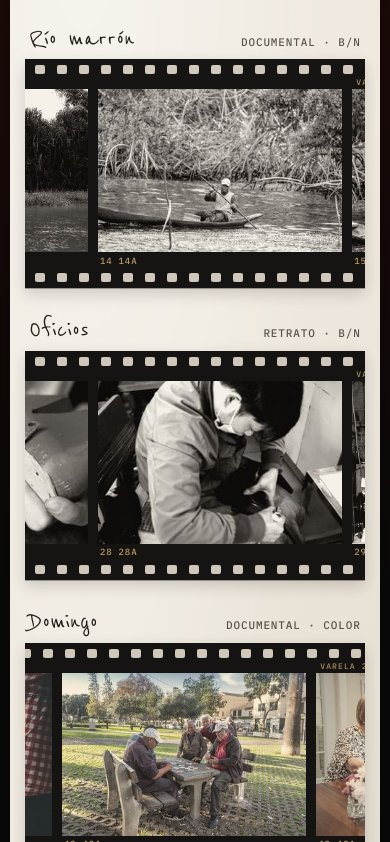
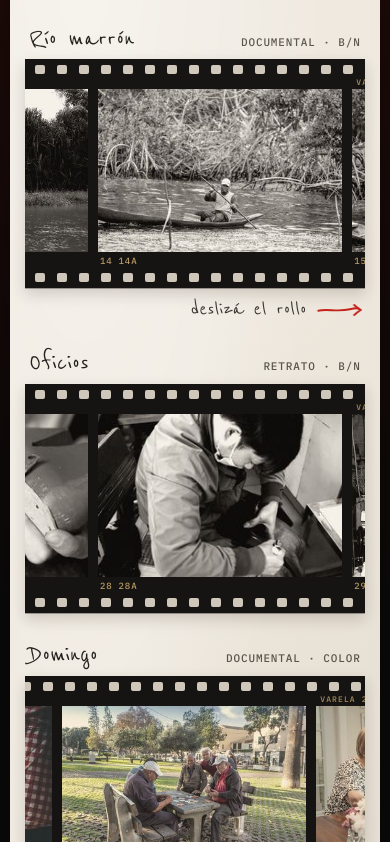
Before and after one commit to sooma-works/portfolio1, a React (Vite) app: page / in a window 390 px wide. Shown: the part 1111-1953 px from the top of the page. Built offline with nearby package versions, Linux system fonts and the light colour scheme.

Commit message:
Sumar la indicación de deslizar los rollos en mobile
Co-Authored-By: Claude Opus 5.5 <noreply@anthropic.com>

```diff
--- a/src/components/ContactSheet.jsx
+++ b/src/components/ContactSheet.jsx
@@ -1,4 +1,4 @@
-import { useEffect, useRef, useState } from 'react'
+import { useCallback, useEffect, useRef, useState } from 'react'
 import { series } from '../data/series'
 import { pencilLoop } from '../lib/pencil'
 import { hasFinePointer, prefersReducedMotion } from '../lib/motion'
@@ -9,7 +9,7 @@ import { ShutterLink } from './Shutter'
 const COPIES = 3
 const DRIFT = 12 // px por segundo
 
-function useEndlessStrip(ref, direction, active) {
+function useEndlessStrip(ref, direction, active, onUserScroll) {
   useEffect(() => {
     // Se arma recién cuando la tira está por aparecer: medirla antes fuerza el
     // layout de toda la página justo mientras carga.
@@ -19,6 +19,10 @@ function useEndlessStrip(ref, direction, active) {
     // En pantallas táctiles el rollo no avanza solo: el dedo manda.
     const drifts = hasFinePointer() && !prefersReducedMotion()
     let pos = 0
+    let lastInput = -Infinity
+    const markInput = () => {
+      lastInput = performance.now()
+    }
     let paused = false
     let visible = false
     let resumeTimer = 0
@@ -43,6 +47,9 @@ function useEndlessStrip(ref, direction, active) {
       // Si el scroll quedó donde lo dejamos nosotros, no lo hizo la persona.
       if (Math.abs(el.scrollLeft - Math.round(pos)) <= 1) return
       pos = el.scrollLeft
+      // Solo cuenta como "lo deslizó" si hubo un gesto real hace poco (el imán
+      // y los saltos del rollo infinito también mueven el scroll).
+      if (performance.now() - lastInput < 1500) onUserScroll?.()
       window.clearTimeout(settleTimer)
       settleTimer = window.setTimeout(recenter, 180)
     }
@@ -96,6 +103,9 @@ function useEndlessStrip(ref, direction, active) {
     ro.observe(el)
 
     el.addEventListener('scroll', onScroll, { passive: true })
+    el.addEventListener('touchmove', markInput, { passive: true })
+    el.addEventListener('wheel', markInput, { passive: true })
+    el.addEventListener('pointerdown', markInput)
     el.addEventListener('scrollend', onScrollEnd)
     el.addEventListener('pointerenter', onEnter)
     el.addEventListener('pointerleave', onLeave)
@@ -112,6 +122,9 @@ function useEndlessStrip(ref, direction, active) {
       io.disconnect()
       ro.disconnect()
       el.removeEventListener('scroll', onScroll)
+      el.removeEventListener('touchmove', markInput)
+      el.removeEventListener('wheel', markInput)
+      el.removeEventListener('pointerdown', markInput)
       el.removeEventListener('scrollend', onScrollEnd)
       el.removeEventListener('pointerenter', onEnter)
       el.removeEventListener('pointerleave', onLeave)
@@ -120,7 +133,7 @@ function useEndlessStrip(ref, direction, active) {
       el.removeEventListener('focusin', onFocusIn)
       el.removeEventListener('focusout', onFocusOut)
     }
-  }, [ref, direction, active])
+  }, [ref, direction, active, onUserScroll])
 }
 
 // Con el dedo no hay hover: al tocar un fotograma, el lápiz lo marca y
@@ -130,7 +143,7 @@ const markThenGo = (e) => {
   e.currentTarget.classList.add('is-marked')
 }
 
-function Strip({ s, index }) {
+function Strip({ s, index, hint, onUserScroll }) {
   const frames = [s.cover, ...s.photos]
   const firstFrame = 12 + index * 14
   const scroller = useRef(null)
@@ -151,7 +164,42 @@ function Strip({ s, index }) {
     io.observe(scroller.current)
     return () => io.disconnect()
   }, [])
-  useEndlessStrip(scroller, index % 2 ? -1 : 1, near)
+  // El amague mueve la tira, pero no cuenta como que la persona la deslizó.
+  const nudging = useRef(false)
+  const userScroll = useCallback(() => {
+    if (!nudging.current) onUserScroll?.()
+  }, [onUserScroll])
+  useEndlessStrip(scroller, index % 2 ? -1 : 1, near, userScroll)
+
+  // En touch, la primera tira hace un amague hacia el costado al aparecer:
+  // muestra que el rollo se desliza. El imán la devuelve a la portada.
+  useEffect(() => {
+    if (!hint || !near || hasFinePointer() || prefersReducedMotion()) return
+    const el = scroller.current
+    const timers = []
+    const io = new IntersectionObserver(
+      ([entry]) => {
+        if (!entry.isIntersecting) return
+        io.disconnect()
+        const d = el.clientWidth * 0.32
+        timers.push(
+          window.setTimeout(() => {
+            nudging.current = true
+            el.scrollBy({ left: d, behavior: 'smooth' })
+          }, 500),
+          window.setTimeout(() => el.scrollBy({ left: -d, behavior: 'smooth' }), 1150),
+          window.setTimeout(() => (nudging.current = false), 2200),
+        )
+      },
+      { threshold: 0.8 },
+    )
+    io.observe(el)
+    return () => {
+      io.disconnect()
+      timers.forEach((t) => window.clearTimeout(t))
+      nudging.current = false
+    }
+  }, [hint, near])
 
   return (
     <div className="strip-row">
@@ -212,11 +260,25 @@ function Strip({ s, index }) {
           </div>
         </div>
       </div>
+      {hint && (
+        <p className="swipe-hint" aria-hidden="true">
+          <span>deslizá el rollo</span>
+          <svg viewBox="0 0 64 20">
+            <path d="M2 11 C14 8 30 13 46 9 S58 10 61 10" />
+            <path d="M52 3 C55 6 58 8 61 10 C58 12 55 14 52 17" />
+          </svg>
+        </p>
+      )}
     </div>
   )
 }
 
 export default function ContactSheet() {
+  // La indicación de deslizar (solo en touch) se va apenas alguien mueve
+  // cualquier tira: ya entendió cómo funciona.
+  const [hint, setHint] = useState(true)
+  const hideHint = useCallback(() => setHint(false), [])
+
   return (
     <section className="sheet-wrap" id="series" aria-labelledby="series-title">
       <div className="sheet">
@@ -230,7 +292,7 @@ export default function ContactSheet() {
           </p>
         </div>
         {series.map((s, i) => (
-          <Strip key={s.slug} s={s} index={i} />
+          <Strip key={s.slug} s={s} index={i} hint={hint && i === 0} onUserScroll={hint ? hideHint : undefined} />
         ))}
       </div>
     </section>
--- a/src/index.css
+++ b/src/index.css
@@ -627,6 +627,39 @@ body {
     opacity 0s;
 }
 .frame:focus-visible { outline-offset: 6px; }
+/* Indicación de deslizar: una nota a mano con flecha de lápiz graso, solo
+   en pantallas táctiles (con mouse el rollo avanza solo). */
+.swipe-hint {
+  display: none;
+  align-items: center;
+  justify-content: flex-end;
+  gap: 8px;
+  margin: 10px 4px 0;
+  font-family: var(--font-hand);
+  font-size: 1.45rem;
+  line-height: 1;
+  color: #3a3631;
+}
+.swipe-hint svg {
+  width: 46px;
+  height: 16px;
+  overflow: visible;
+  animation: nudge 1.6s ease-in-out infinite;
+}
+.swipe-hint path {
+  fill: none;
+  stroke: var(--safelight);
+  stroke-width: 2.6;
+  stroke-linecap: round;
+  stroke-linejoin: round;
+}
+@keyframes nudge {
+  0%, 100% { transform: translateX(0); }
+  50% { transform: translateX(7px); }
+}
+@media (hover: none), (pointer: coarse) {
+  .swipe-hint { display: flex; }
+}
 /* Solo con mouse: en touch el :hover queda "pegado" después de tocar. */
 @media (hover: hover) and (pointer: fine) {
   .frame:hover .pencil path {
@@ -1252,6 +1285,7 @@ body {
 
 @media (prefers-reduced-motion: reduce) {
   .grain { animation: none; }
+  .swipe-hint svg { animation: none; }
   .intro { display: none; }
   .hero-crop path { animation: none; stroke-dashoffset: 0; }
   .pencil path { transition-duration: 0.01s !important; }
```
